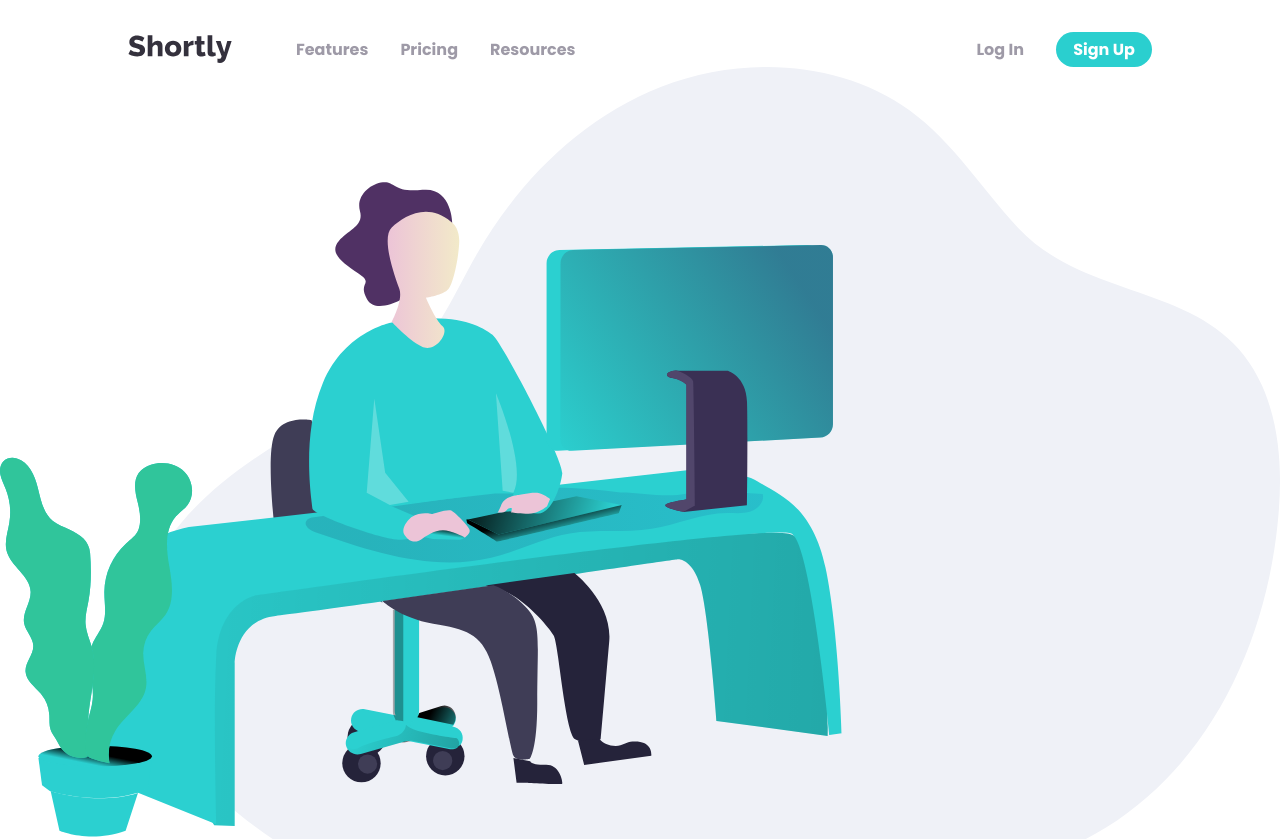
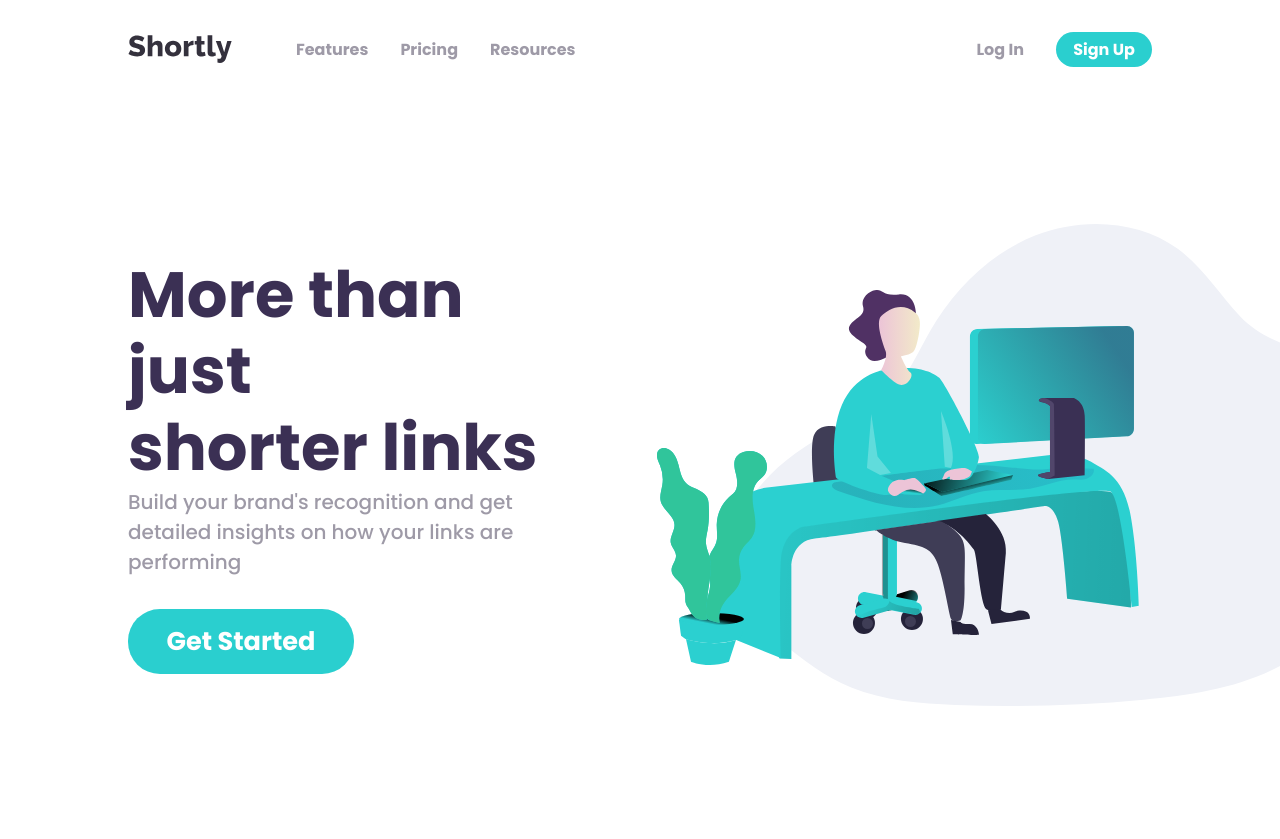
Before and after one commit to Aryan-Mi/URL-Shortener, a React (Vite) app: page / in a window 1280 px wide. Shown: the top 839 px of the page. Built offline with nearby package versions, Linux system fonts and the light colour scheme.

Commit message:
Adjusted hero section to be responsive

```diff
--- a/src/components/layout/Hero.tsx
+++ b/src/components/layout/Hero.tsx
@@ -9,6 +9,7 @@ function Hero() {
         src={heroImg}
         alt="Illustration of a person working at office"
       />
+      <div className="hero-info">
         <h1 className="hero-title">
           More than just <br /> shorter links
         </h1>
@@ -17,6 +18,7 @@ function Hero() {
           links are performing
         </p>
         <button className="button btn-primary btn-round">Get Started</button>
+      </div>
     </section>
   )
 }
--- a/src/styles/Hero.css
+++ b/src/styles/Hero.css
@@ -2,6 +2,14 @@
   display: flex;
   flex-direction: column;
   padding-bottom: 8rem;
+}
+
+.hero-info {
+  display: flex;
+  flex-direction: column;
+  align-items: center;
+  gap: 1.5rem;
+  padding-inline: 10vw;
 }
 
 .hero-title {
@@ -15,15 +23,9 @@
   color: var(--clr-neut-gray-violet);
   font-size: 1rem;
   text-align: center;
-  margin-top: 1rem;
-  padding-inline: 10vw;
 }
 
-.hero > .button {
-  margin: 1.5rem auto 0;
-}
-
-@media (max-width: 640px) {
+@media only screen and (width < 600px) {
   .hero-img {
     width: 100%;
     aspect-ratio: 1;
@@ -34,6 +36,51 @@
   }
 }
 
+@media only screen and (width >= 600px) {
+  .hero {
+    flex-direction: row-reverse;
+    padding-left: 10vw;
+    padding-top: 2rem;
+    overflow-y: hidden;
+  }
+
+  .hero-info {
+    flex: 1;
+    align-items: flex-start;
+    justify-content: center;
+    gap: 0rem;
+    padding: 0;
+  }
+
+  .hero-title {
+    font-size: clamp(2.25rem, 5vw, 5rem);
+    text-align: left;
+    min-width: 10ch;
+  }
+
+  .hero-description {
+    text-align: left;
+    font-size: clamp(0.75rem, 2vw, 1.25rem);
+    max-width: 40ch;
+  }
+
+  .hero-info button {
+    margin-top: 2rem;
+    font-size: clamp(0.75rem, 2vw, 1.8rem);
+    padding-block: clamp(0.3rem, 1vw, 1.4rem);
+    padding-inline: clamp(0.5rem, 3vw, 2.8rem);
+  }
+
+  .hero-img {
+    flex: 1;
+    width: 100%;
+    aspect-ratio: 1;
+    clip-path: polygon(0% 0%, 85% 0%, 85% 100%, 0% 100%);
+    object-fit: contain;
+    transform: translateX(15%);
+  }
+}
+
 /* TODO: add desktop styling */
 /* .hero-img {
 } */
--- a/src/styles/index.css
+++ b/src/styles/index.css
@@ -15,10 +15,6 @@
   --font-family: 'Poppins', 'Robot', 'Inter', sans-serif;
   --font-w-regular: 500;
   --font-w-bold: 700;
-
-  /* BREAK-POINTS */
-  --bp-mobile: 375px;
-  --bp-desktop: 1440px;
 
   /* BORDER-RADIUS */
   --br-round: 2rem;
```
Lines whose indentation alone changed are shown as unchanged.
